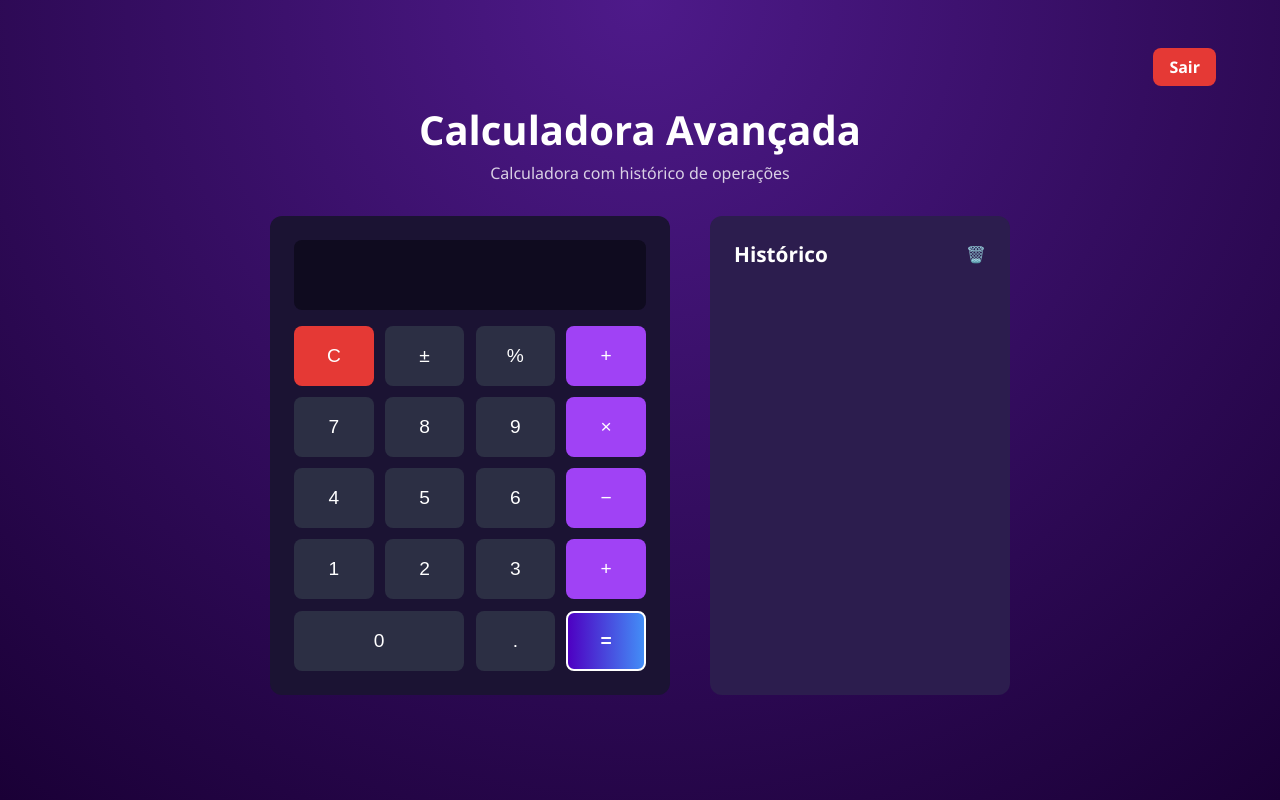
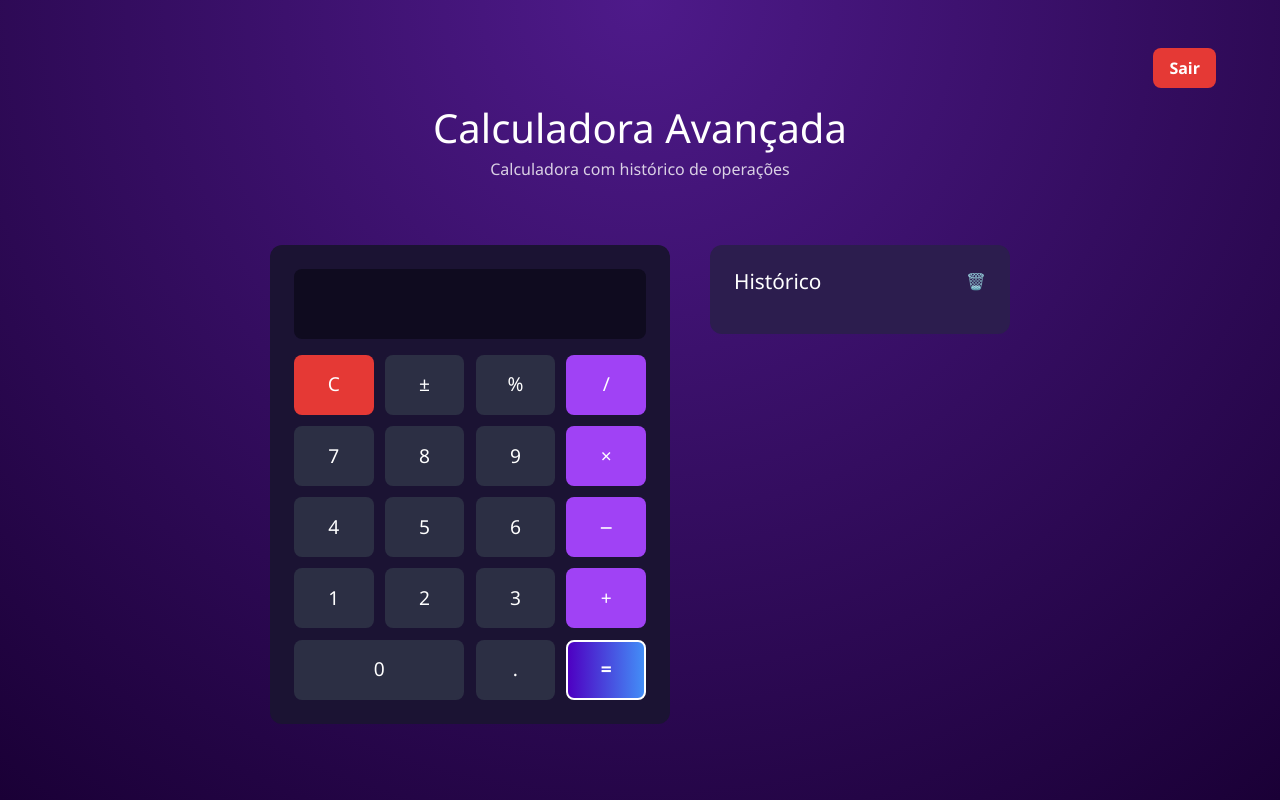
Before and after one commit to Guilherme09396/desafio_kogui_django, a Django app: page /calculadora/ in a window 1280 px wide. Run offline with Django 5.2, Linux system fonts and the light colour scheme; a user stored in the database is signed in; data comes from the database, SQL or seed files in the repository; both versions use the stored data as it was after the commit.

Commit message:
style: Alterando estilo para deixar calculadora centralizada

```diff
--- a/calculadora/templates/base.html
+++ b/calculadora/templates/base.html
@@ -7,16 +7,12 @@
     <meta charset="UTF-8">
     <meta name="viewport" content="width=device-width, initial-scale=1.0">
     <link href="https://cdn.jsdelivr.net/npm/bootstrap@5.3.3/dist/css/bootstrap.min.css" rel="stylesheet" />
+    <script src="https://cdn.jsdelivr.net/npm/bootstrap@5.3.3/dist/js/bootstrap.bundle.min.js"></script>
     <title>{% block title %} {% endblock%}</title>
     {% block css %} {%endblock%}
 </head>
 
-<body class="d-flex align-items-center justify-content-center">
-    {% block content %}
+{% block content %}
 
-    {% endblock %}
-    <script src="https://cdn.jsdelivr.net/npm/bootstrap@5.3.3/dist/js/bootstrap.bundle.min.js"></script>
-
-</body>
-
+{% endblock %}
 </html>
--- a/calculadora/templates/calculadora.html
+++ b/calculadora/templates/calculadora.html
@@ -1,6 +1,13 @@
+{% extends 'base.html'%}
 {% load static %}
+{%block title %} Calculadora {% endblock %}
+{% block css %}
 <link rel="stylesheet" href="{% static 'calculadora/css/calculadora.css'%}">
+{% endblock %}
 
+{% block content%}
+
+<body>
   <header>
     <a href="/logout">Sair</a>
   </header>
@@ -8,7 +15,7 @@
   <h1>Calculadora Avançada</h1>
   <p>Calculadora com histórico de operações</p>
 
-<div class="container">
+  <div class="main-wrapper">
 
     {% include 'partials/messages.html' %}
     <div class="calculator">
@@ -17,7 +24,7 @@
         <button value="c" class="clear">C</button>
         <button value="±">±</button>
         <button value="%">%</button>
-      <button value="+" class="operator">+</button>
+        <button value="/" class="operator">/</button>
 
         <button value="7">7</button>
         <button value="8">8</button>
@@ -54,3 +61,5 @@
     </div>
   </div>
   <script type="module" src="{% static 'calculadora/js/calculator.js'%}"></script>
+</body>
+{% endblock %}
--- a/calculadora/templates/login.html
+++ b/calculadora/templates/login.html
@@ -5,6 +5,8 @@
 <link rel="stylesheet" href="{% static 'calculadora/css/login_registro.css'%}"> {% endblock %}
 
 {% block content%}
+
+<body class="container py-5">
   <div class="container">
     <div class="row justify-content-center">
       <div class="col-12 col-md-6 col-lg-4">
@@ -29,4 +31,7 @@
     </div>
   </div>
 
+</body>
+
+
 {% endblock %}
--- a/templates/static/calculadora/css/calculadora.css
+++ b/templates/static/calculadora/css/calculadora.css
@@ -155,3 +155,45 @@
     font-size: 0.8rem;
     color: #aaa;
 }
+
+.main-wrapper {
+    display: flex;
+    justify-content: center;
+    align-items: flex-start;
+    gap: 2.5rem;
+    flex-wrap: nowrap; /* Impede quebra de linha */
+    margin-top: 2rem;
+}
+
+
+.history {
+    max-height: 400px;
+    overflow-y: auto;
+    scrollbar-width: thin;
+}
+
+.history::-webkit-scrollbar {
+    width: 6px;
+}
+
+.history::-webkit-scrollbar-thumb {
+    background-color: #888;
+    border-radius: 10px;
+}
+
+@media (max-width: 900px) {
+    .main-wrapper {
+        flex-direction: column;
+        align-items: center;
+    }
+}
+
+.calculator {
+    width: 400px;
+    max-width: 100%;
+}
+
+.history {
+    width: 300px;
+    max-width: 100%;
+}
```
Also changed, not shown: calculadora/templates/registro.html (+5 -2 lines), db.sqlite3. Lines whose indentation alone changed are shown as unchanged.
